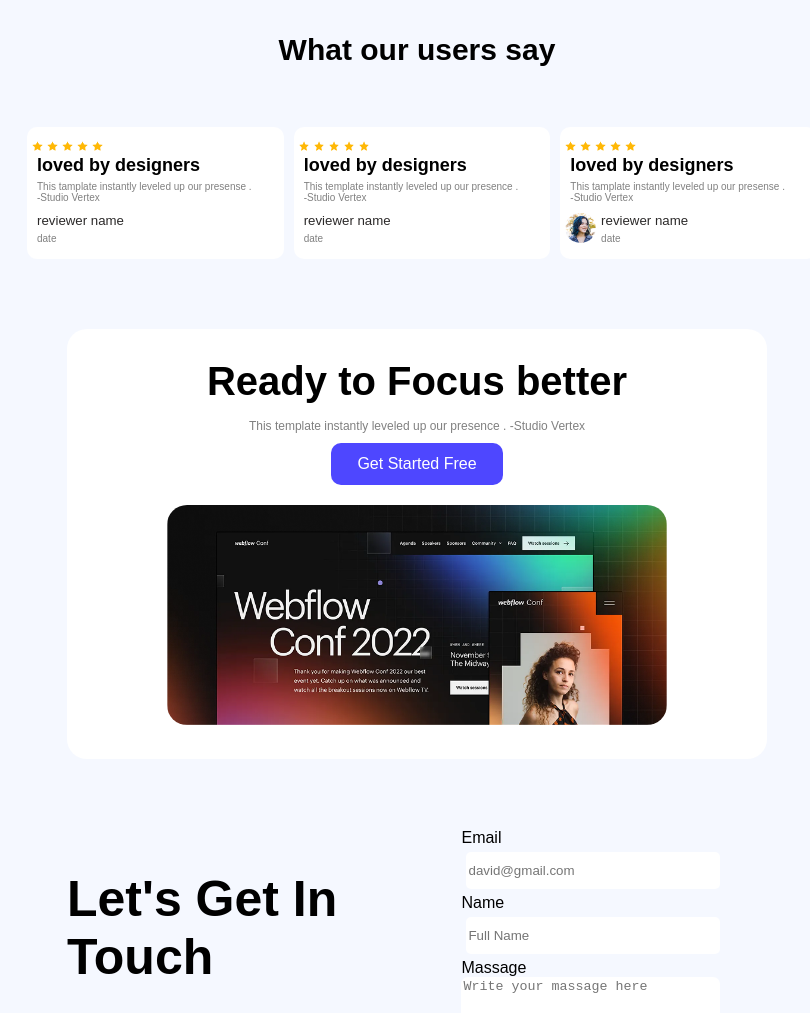
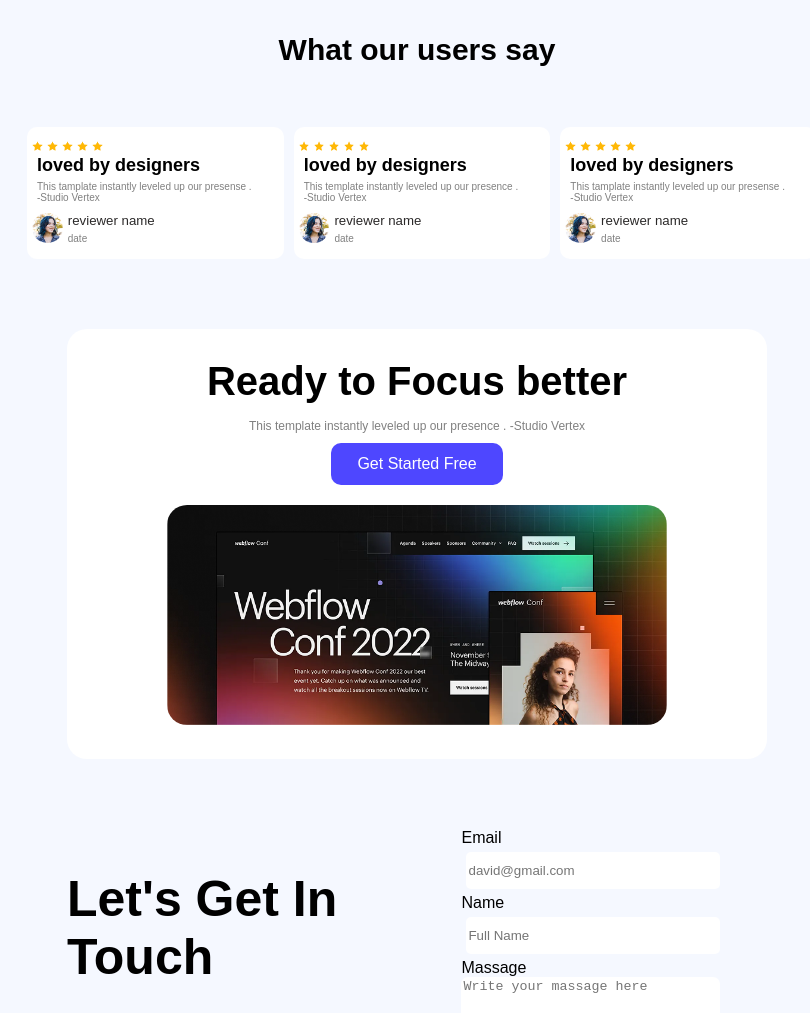
Before and after one commit to Musafeer-xyz/assignment-ph-01, a plain HTML site: page index.html in a window 1280 px wide. Shown: the part 1764-2777 px from the top of the page, without its empty margins (223-1033 px from the left). Drawn offline with Linux system fonts and the light colour scheme; the site is published under a folder, as on GitHub Pages, so addresses that start at the root find nothing.

Commit message:
Update index.html
image problem

```diff
--- a/index.html
+++ b/index.html
@@ -90,7 +90,7 @@
                             <p>This tamplate instantly leveled up our presense . -Studio Vertex</p>
                             <div class="card-img-set">
                                 <div class="card-img">
-                                    <img src="/Assets/avatar.png" alt="" class="card-img1">
+                                    <img src="Assets/avatar.png" alt="" class="card-img1">
                                 </div>
                                 <div class="details">
                                     <h5>reviewer name</h5>
@@ -110,7 +110,7 @@
                             <p>This template instantly leveled up our presence . -Studio Vertex</p>
                             <div class="card-img-set">
                                 <div class="card-img">
-                                    <img src="/Assets/avatar.png" alt="" class="card-img1">
+                                    <img src="Assets/avatar.png" alt="" class="card-img1">
                                 </div>
                                 <div class="details">
                                     <h5>reviewer name</h5>
```
